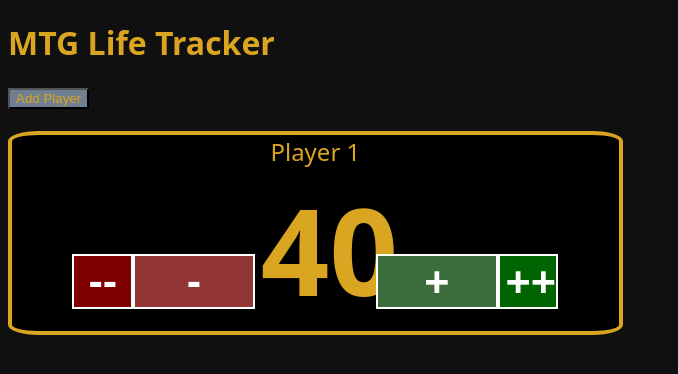
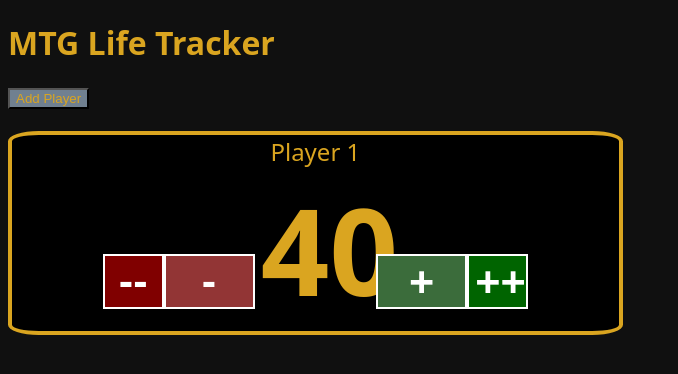
Before and after one commit to SamKiehl/LifeLinker, a plain HTML site: page index.html in a window 1280 px wide. Both pictures are taken after a click on the button "Add Player". Shown: the whole page, without its empty margins (0-678 px from the left). Drawn offline with Linux system fonts and the light colour scheme.

Commit message:
Adjusted width of buttons

```diff
--- a/styles.css
+++ b/styles.css
@@ -27,7 +27,7 @@ body{
 #Minus{
     background-color: rgb(146, 53, 53);
     color: white;
-    width: 20%;
+    width: 15%;
     height: 80%;
     text-align: left;
     border: 2px solid white;
@@ -45,7 +45,7 @@ body{
 #Plus{
     background-color: rgb(59, 108, 59);
     color: white;
-    width: 20%;
+    width: 15%;
     text-align: right;
     border: 2px solid white;
     font-size: 180%;
```
